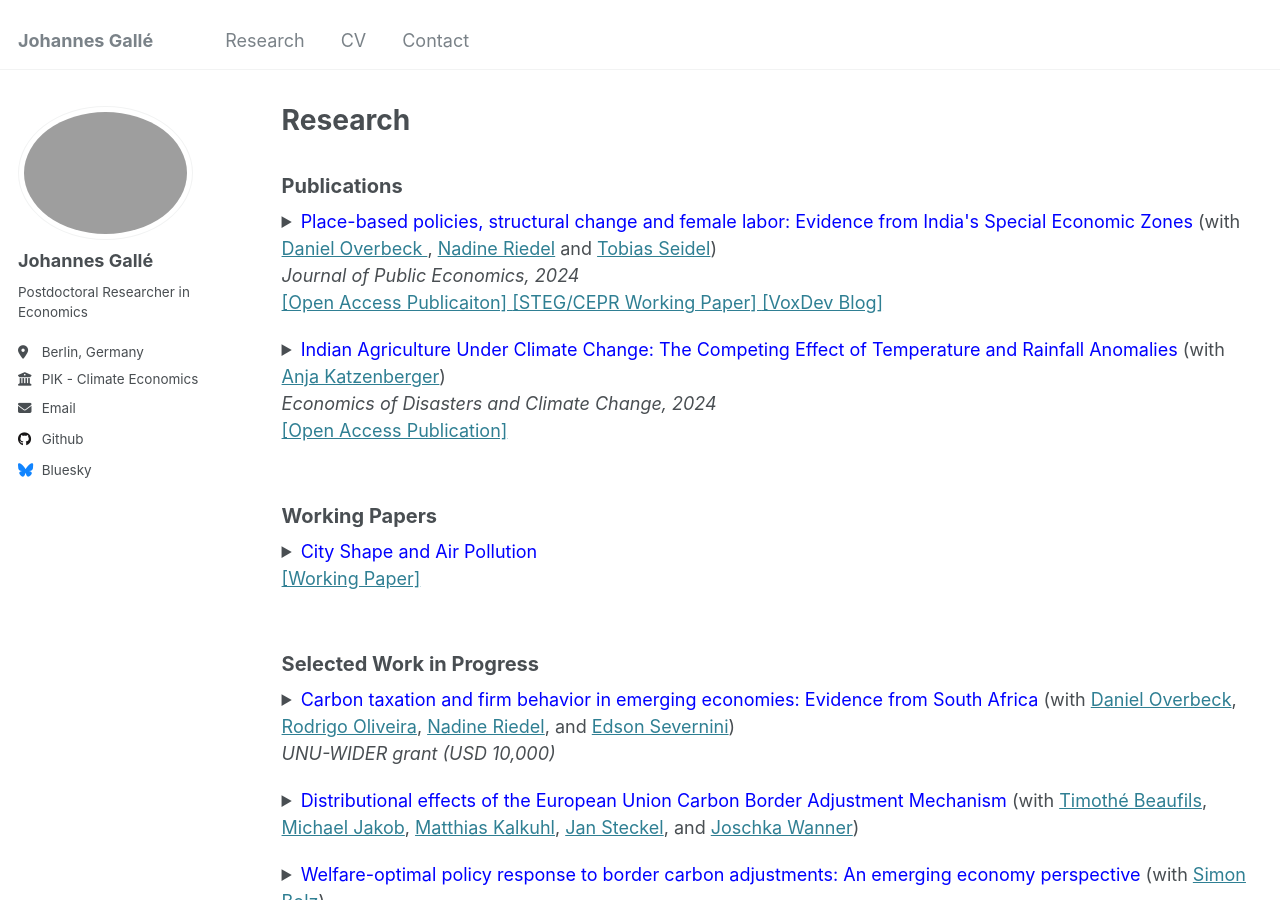
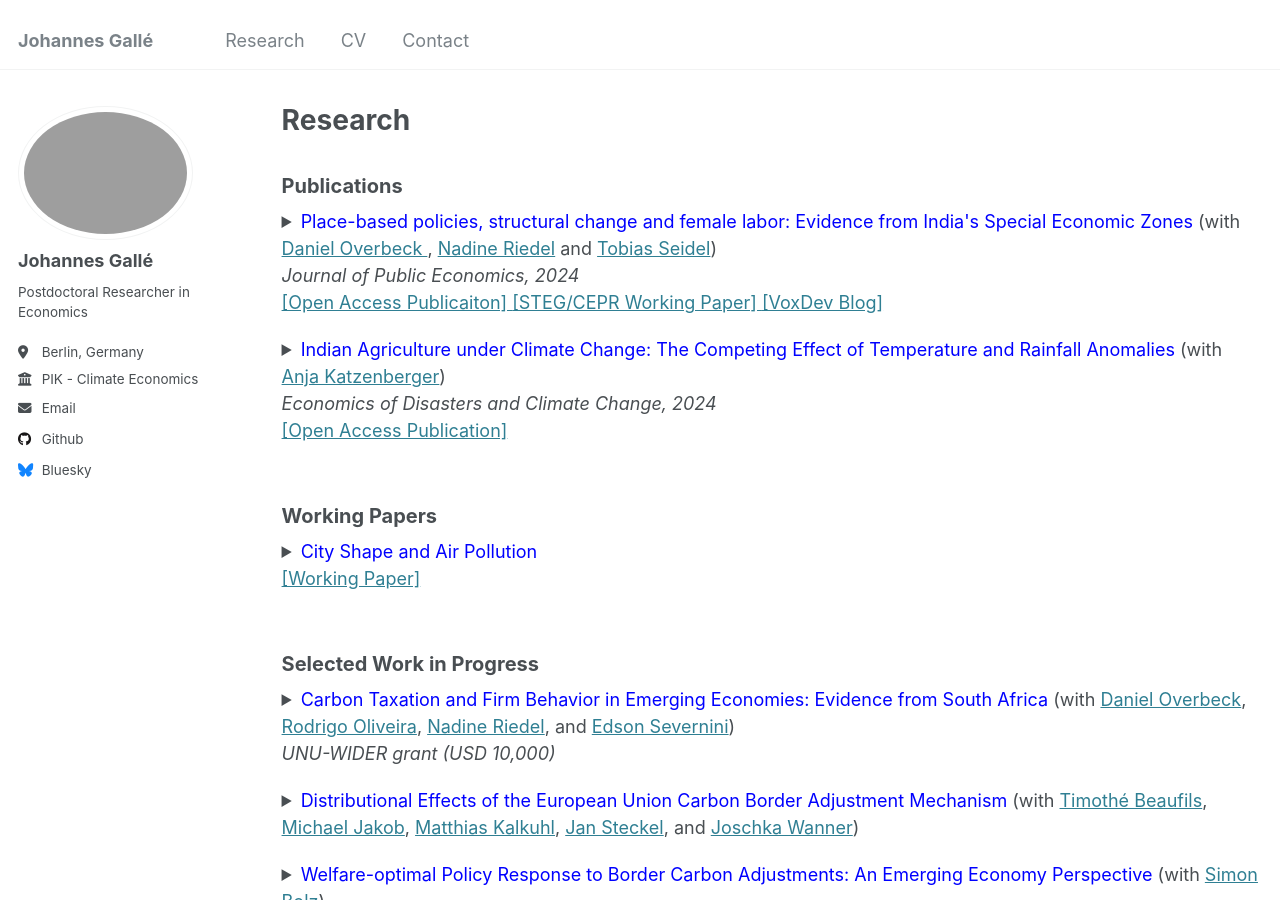
Before and after one commit to johannesgalle/johannesgalle.github.io, a Jekyll site: the page built from _pages/research.html, in a window 1280 px wide and 900 px high. Built offline with Jekyll 4.4.1, drawn with Linux system fonts in a browser that asks for light colours.

Commit message:
Update research.html

```diff
--- a/_pages/research.html
+++ b/_pages/research.html
@@ -29,7 +29,7 @@ different industry denominations.</p>
 <!--Publication -->
 <details>
   <summary markdown="span">
-    <font color="blue">Indian Agriculture Under Climate Change: The Competing Effect of Temperature and Rainfall Anomalies</font>
+    <font color="blue">Indian Agriculture under Climate Change: The Competing Effect of Temperature and Rainfall Anomalies</font>
     (with <a href="https://www.pik-potsdam.de/members/anjaka/homepage" target="_blank">Anja Katzenberger</a>) <br />
     <i>Economics of Disasters and Climate Change, 2024</i>
   </summary>
@@ -73,7 +73,7 @@ different industry denominations.</p>
 <!--Publication -->
 <details>
   <summary>
-    <span style="color: blue;">Carbon taxation and firm behavior in emerging economies: Evidence from South Africa</span>
+    <span style="color: blue;">Carbon Taxation and Firm Behavior in Emerging Economies: Evidence from South Africa</span>
     (with <a href="https://danieloverbeck.github.io/" target="_blank">Daniel Overbeck</a>,
     <a href="https://sites.google.com/view/rodrigo-c-oliveira" target="_blank">Rodrigo Oliveira</a>,
     <a href="https://sites.google.com/view/riedeleconomics/welcome" target="_blank">Nadine Riedel</a>, and
@@ -98,7 +98,7 @@ different industry denominations.</p>
 
 <details>
   <summary>
-    <span style="color: blue;">Distributional effects of the European Union Carbon Border Adjustment Mechanism</span>
+    <span style="color: blue;">Distributional Effects of the European Union Carbon Border Adjustment Mechanism</span>
     (with <a href="https://www.pik-potsdam.de/members/beaufils" target="_blank">Timothé Beaufils</a>,
     <a href="https://www.ct-economics.net/en/about">Michael Jakob</a>,
     <a href="https://www.pik-potsdam.de/members/mkalkuhl" target="_blank">Matthias Kalkuhl</a>,
@@ -119,7 +119,7 @@ a selected subset of the msot affected coutnries.
 
 <details>
   <summary>
-    <span style="color: blue;">Welfare-optimal policy response to border carbon adjustments: An emerging economy perspective</span>
+    <span style="color: blue;">Welfare-optimal Policy Response to Border Carbon Adjustments: An Emerging Economy Perspective</span>
     (with <a href="https://sjbolz.github.io/" target="_blank">Simon Bolz</a>)<br />
 
   </summary>
```
